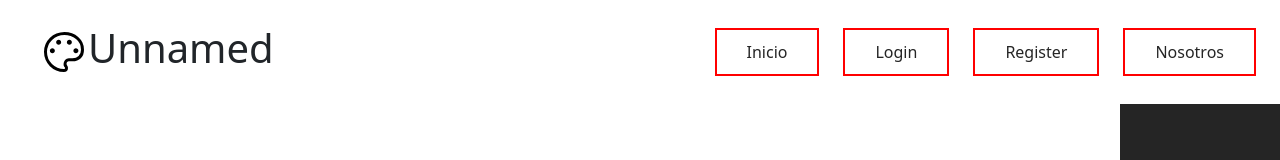
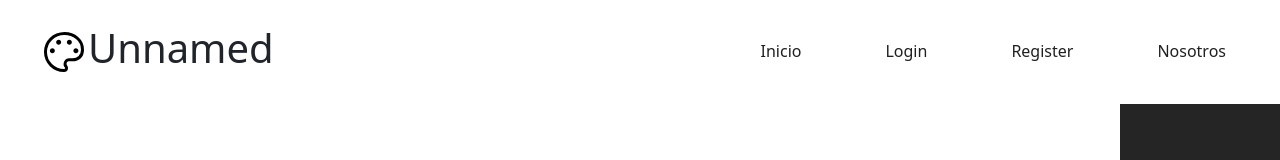
Before and after one commit to marcosquinteros/prog-parcial, a React (Create React App) app in the folder urcan-grande-lacki-quinteros/: page / in a window 1280 px wide. Shown: the top 160 px of the page. Built offline with nearby package versions, Linux system fonts and the light colour scheme.

Commit message:
Botones navbar

```diff
--- a/urcan-grande-lacki-quinteros/src/App.js
+++ b/urcan-grande-lacki-quinteros/src/App.js
@@ -33,7 +33,7 @@ function App() {
               Register
             </Link>
             <Link to="/Nosotros" className="nav-button">
-              Nosotros
+               Nosotros
             </Link>
           </div>
         </nav>
--- a/urcan-grande-lacki-quinteros/src/index.css
+++ b/urcan-grande-lacki-quinteros/src/index.css
@@ -46,10 +46,16 @@ body {
 }
 
 .nav-button{
-   color: #252525;
-   border: 2px solid red;
+   color: #202020;
+   border-bottom: 3px solid white ;
    padding: 10px 30px;
    text-decoration: none;
+}
+
+.nav-button:hover{
+  color: black;
+  border-bottom: 3px solid black;
+  transition: 0.4s ease-out;
 }
 
 .content {
```
